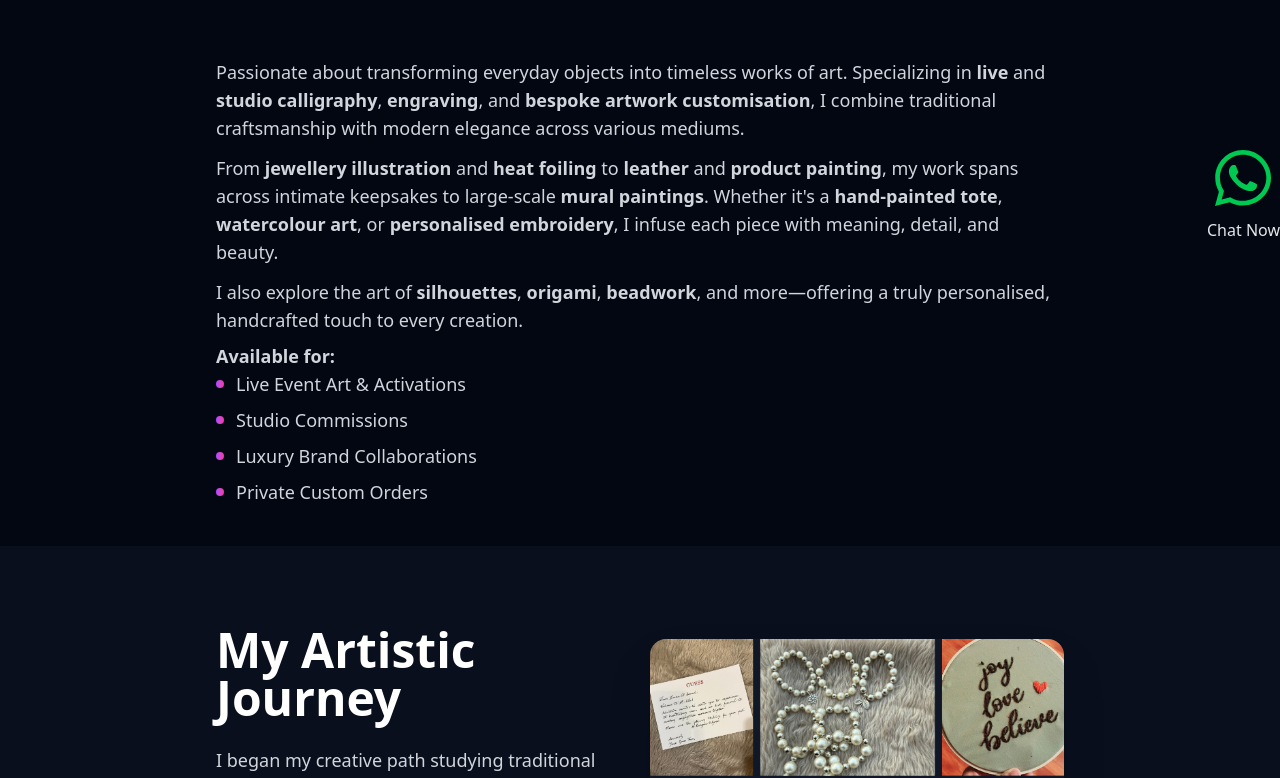
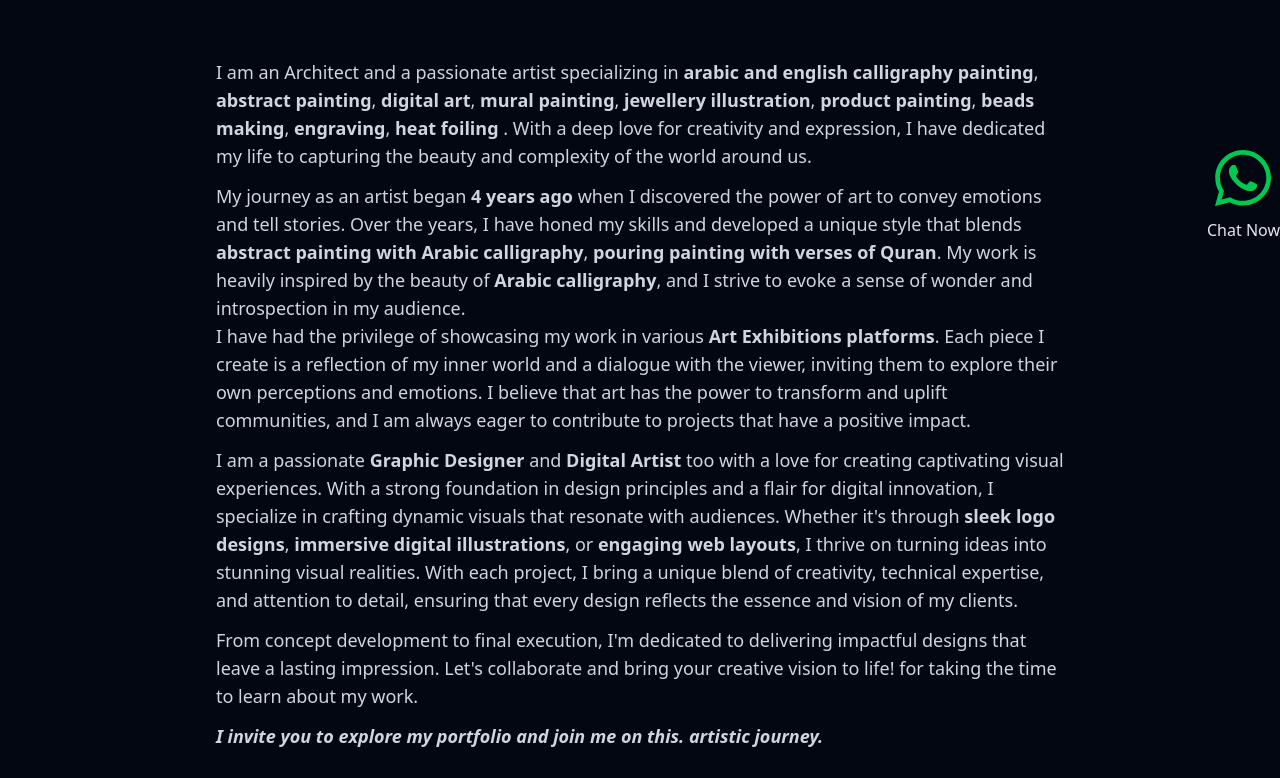
Before and after one commit to AnsarNisarShaikh/sadafartsgraphy-website, a Next.js app: page /about in a window 1280 px wide. Shown: the part 534-1312 px from the top of the page. Built offline with nearby package versions, Linux system fonts and the light colour scheme; no server answers; a web font is replaced by a local one.

Commit message:
change about page content

```diff
--- a/app/about/page.js
+++ b/app/about/page.js
@@ -40,22 +40,22 @@ function page() {
             <section className='myContainer mt-5 mb-10 max-w-4xl'>
                 <div className='text-base sm:text-lg  space-y-3 text-gray-300'>
                     <p>
-                        Passionate about transforming everyday objects into timeless works of art. Specializing in <strong >live</strong>  and  <strong >studio calligraphy</strong>, <strong >engraving</strong>, and <strong >bespoke artwork customisation</strong>, I combine traditional craftsmanship with modern elegance across various mediums.
+                   I am an Architect and a passionate artist specializing in <strong>arabic and english calligraphy painting</strong>, <strong>abstract painting</strong>, <strong>digital art</strong>, <strong>mural painting</strong>, <strong>jewellery illustration</strong>, <strong>product painting</strong>, <strong>beads making</strong>, <strong>engraving</strong>, <strong>heat foiling</strong> . With a deep love for creativity and expression, I have dedicated my life to capturing the beauty and complexity of the world around us.
+                    </p>
+                     My journey as an artist began <strong>4 years ago</strong> when I discovered the power of art to convey emotions and tell stories. Over the years, I have honed my skills and developed a unique style that blends <strong>abstract painting with Arabic calligraphy</strong>, <strong>
+                     pouring painting with verses of Quran</strong>. My work is heavily inspired by the beauty of <strong>Arabic calligraphy</strong>, and I strive to evoke a sense of wonder and introspection in my audience.
+                    <p>
+                        I have had the privilege of showcasing my work in various <strong>Art Exhibitions platforms</strong>. Each piece I create is a reflection of my inner world and a dialogue with the viewer, inviting them to explore their own perceptions and emotions. I believe that art has the power to transform and uplift communities, and I am always eager to contribute to projects that have a positive impact.
                     </p>
                     <p>
-                        From <strong >jewellery illustration</strong>  and <strong >heat foiling </strong> to <strong >leather </strong> and <strong >product painting</strong>, my work spans across intimate keepsakes to large-scale <strong >mural paintings</strong>. Whether it&apos;s a <strong >hand-painted tote</strong>, <strong >watercolour art</strong>, or <strong >personalised embroidery</strong>, I infuse each piece with meaning, detail, and beauty.
+                        I am a passionate <strong>Graphic Designer</strong>  and <strong>Digital Artist</strong> too with a love for creating captivating visual experiences. With a strong foundation in design principles and a flair for digital innovation, I specialize in crafting dynamic visuals that resonate with audiences. Whether it&apos;s through <strong>sleek logo designs</strong>, <strong>immersive digital illustrations</strong>, or <strong>engaging web layouts</strong>, I thrive on turning ideas into stunning visual realities. With each project, I bring a unique blend of creativity, technical expertise, and attention to detail, ensuring that every design reflects the essence and vision of my clients.
                     </p>
                     <p>
-                        I also explore the art of <strong >silhouettes</strong>, <strong >origami</strong>, <strong >beadwork</strong>, and more—offering a truly personalised, handcrafted touch to every creation.
+                      From concept development to final execution, I&apos;m dedicated to delivering impactful designs that leave a lasting impression. Let&apos;s collaborate and bring your creative vision to life! for taking the time to learn about my work.
                     </p>
+                    <p className='italic font-semibold'>I invite you to explore my portfolio and join me on this. artistic journey.</p>
                 </div>
-                <ul className='my-2 text-base sm:text-lg  space-y-2 text-gray-300'>
-                    <span className='font-semibold mb-4'>Available for:</span>
-                    <li className='flex items-center space-x-3'> <span className="w-2 h-2 bg-gradient-to-r from-purple-500 to-pink-500 rounded-full"></span> <span>Live Event Art & Activations</span></li>
-                    <li className='flex items-center space-x-3'> <span className="w-2 h-2 bg-gradient-to-r from-purple-500 to-pink-500 rounded-full"></span> <span>Studio Commissions</span></li>
-                    <li className='flex items-center space-x-3'> <span className="w-2 h-2 bg-gradient-to-r from-purple-500 to-pink-500 rounded-full"></span> <span>Luxury Brand Collaborations</span></li>
-                    <li className='flex items-center space-x-3'> <span className="w-2 h-2 bg-gradient-to-r from-purple-500 to-pink-500 rounded-full"></span> <span>Private Custom Orders</span></li>
-                </ul>
+
             </section>
             <section className='bg-gray-900/50 py-4 sm:py-8 '>
                 <div className="myContainer my-6 sm:my-12 max-w-4xl grid lg:grid-cols-2 gap-5 items-center">
--- a/app/my-work/[slug]/page.js
+++ b/app/my-work/[slug]/page.js
@@ -14,6 +14,8 @@ import {services} from "@/utils/serviceData"
 // meta data start
 // ISR (Incremented Static regeneration)
 // it will reload after 60 sec and get data from server..if contentful data changed
+//It does NOT call Contentful every 60 seconds automatically.
+//It only calls Contentful when a user requests the page after the stale time.
 export const revalidate = 60;
 
 // SSG (static site Generation)
```
